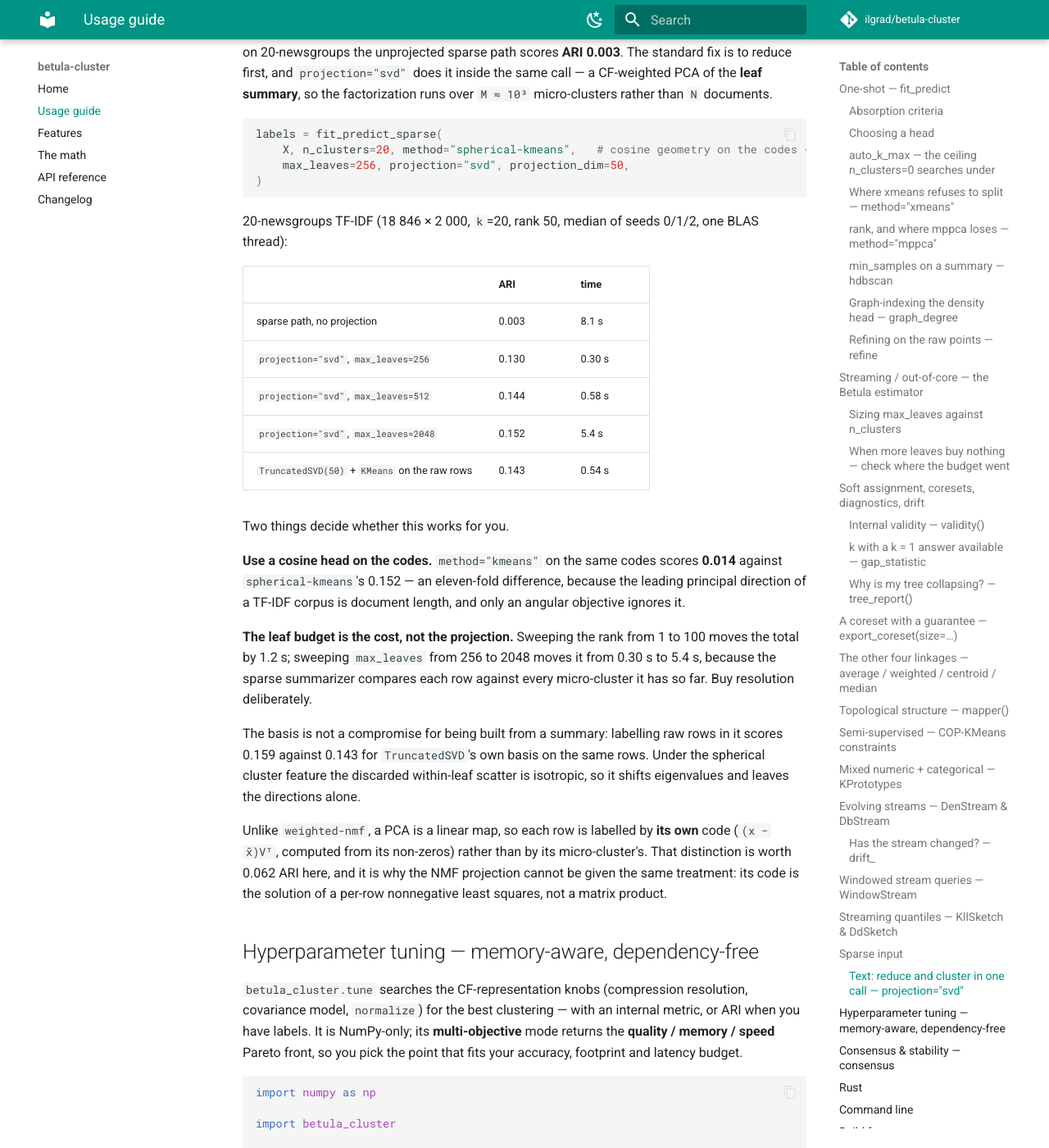
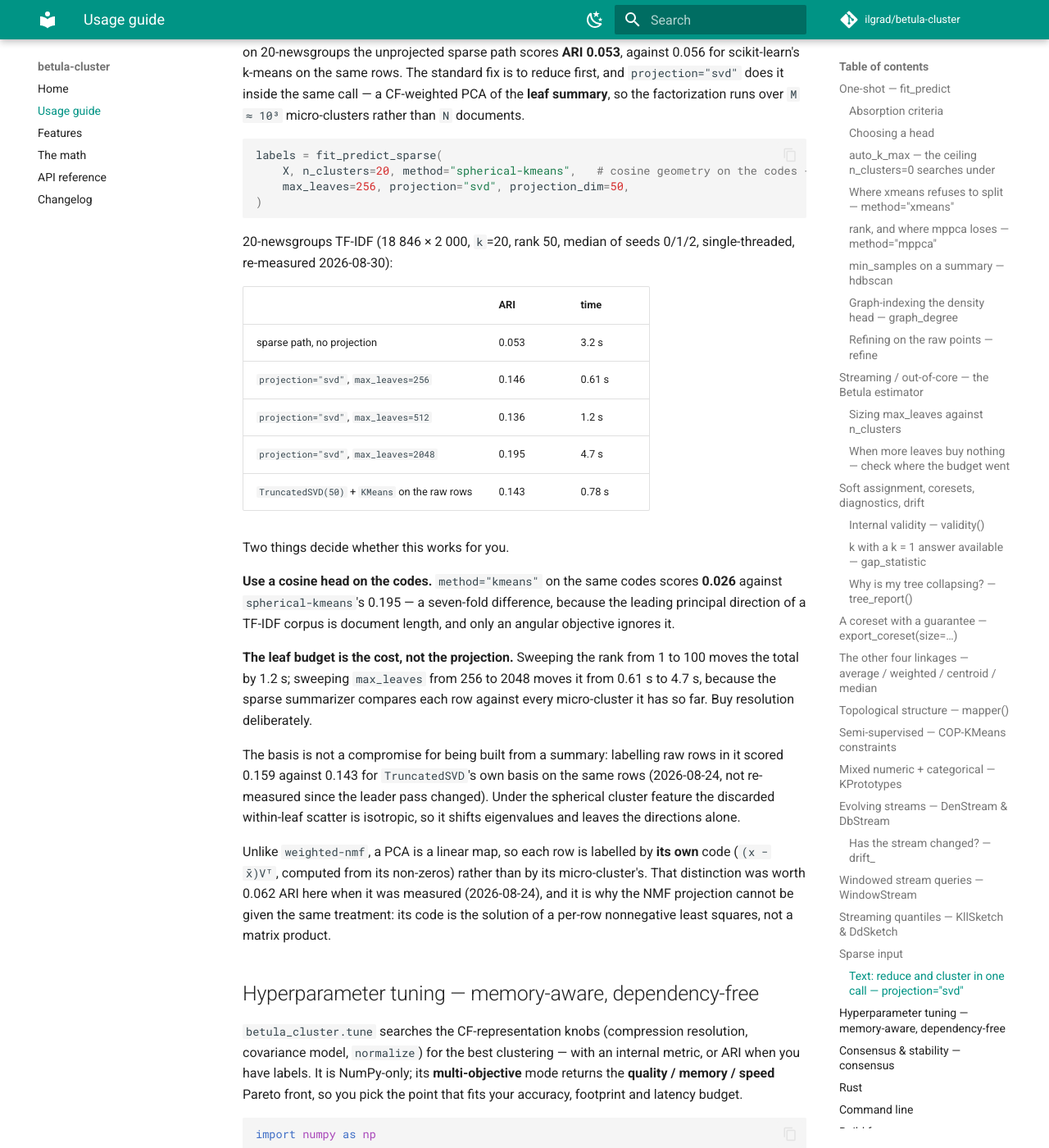
Before and after one commit to ilgrad/betula-cluster, an MkDocs documentation site: the page built from docs/USAGE.md, in a window 1280 px wide and 1400 px high, scrolled down 21664 px. Shown: the whole window at 82% size. Built offline with MkDocs 1.6.1 and Material for MkDocs 9.7.7, drawn with Linux system fonts in a browser that asks for light colours; comment, search, counter and statistics services are not loaded.

Commit message:
fix(sparse): stop one leader swallowing the corpus, then label rows by the cluster they are in
`fit_predict_sparse` returned ARI ~0 on any input where `max_leaves` was smaller
than the row count, while `Betula(...).fit_predict` scored 1.000 on the same
CSR matrix. Two faults with one geometry behind them.

Past the leader budget the pass dropped the proximity gate entirely and absorbed
each further row into its nearest leader. For near-orthogonal sparse rows a
leader of `n` members has `||mu||^2 ~ ||x||^2/n`, so its distance falls toward
`||x||^2` as it grows while a singleton's stays near `2||x||^2`: the first
leader to take a second member was thereafter nearer to *every* remaining row,
and it swallowed the stream -- 4001 of 6000 rows in one leader, 1999 singletons
beside it, on the `examples/10_sparse_highdim.py` fixture. A leader may now hold
at most `32 x (rows / max_leaves)`, soft in the same sense as the dense tree's
`balance=` so a row still lands somewhere when every leader is full.

Each row was then labelled by its nearest *micro-cluster*, an argmin of
`||mu_i||^2 - 2<x, mu_i>` that over centroids of one to six sparse rows is
decided by `||mu_i||^2` -- by how many terms those rows happened to carry --
rather than by overlap. The centre-based heads now label each row by its nearest
*cluster* centroid: the partition the head defines, the rule the dense estimator
has used since 0.6.0, and `O(nnz*k)` against the old `O(nnz*L)`.

Neither works alone. A/B'd on the shipped settings the fixture stays at -0.000
with only the labelling fix and reaches 0.078 with only the cap; with both it is
0.976 against the dense tree's 1.000. The multiple of 32 is measured, not
guessed: swept 1 -> 256 against the uncapped path on two workloads that pull
opposite ways, table in `sparse.rs`. A *tight* cap is worse than none on
20-newsgroups, because spreading the forced rows corrupts every leader where
concentrating them leaves the rest pure -- the plateau starts at 16.

Labels change on every input that spends the leader budget, so the sparse
benchmark is re-measured: raw 0.004 -> 0.038, `projection="svd"` at 2048 leaves
0.152 -> 0.195, and all six `results_sparse.csv` rows in one pass.

The posterior and agglomerative heads have no centre rule to apply here -- a
posterior costs `O(d)` or `O(d^2)` a row, the cost this path exists to avoid --
so they keep the microcluster route, and its weakness is now documented in the
wrapper rather than shipped in silence.

````diff
--- a/docs/USAGE.md
+++ b/docs/USAGE.md
@@ -813,9 +813,10 @@
 ### Text: reduce and cluster in one call — `projection="svd"`
 
 Clustering TF-IDF in its own geometry does not work, and the size of the failure is worth stating:
-on 20-newsgroups the unprojected sparse path scores **ARI 0.003**. The standard fix is to reduce
-first, and `projection="svd"` does it inside the same call — a CF-weighted PCA of the **leaf
-summary**, so the factorization runs over `M ≈ 10³` micro-clusters rather than `N` documents.
+on 20-newsgroups the unprojected sparse path scores **ARI 0.053**, against 0.056 for scikit-learn's
+k-means on the same rows. The standard fix is to reduce first, and `projection="svd"` does it inside
+the same call — a CF-weighted PCA of the **leaf summary**, so the factorization runs over `M ≈ 10³`
+micro-clusters rather than `N` documents.
 
 ```python
 labels = fit_predict_sparse(
@@ -824,34 +825,37 @@
 )
 ```
 
-20-newsgroups TF-IDF (18 846 × 2 000, `k`=20, rank 50, median of seeds 0/1/2, one BLAS thread):
+20-newsgroups TF-IDF (18 846 × 2 000, `k`=20, rank 50, median of seeds 0/1/2, single-threaded,
+re-measured 2026-08-30):
 
 | | ARI | time |
 |---|---|---|
-| sparse path, no projection | 0.003 | 8.1 s |
-| `projection="svd"`, `max_leaves=256` | 0.130 | 0.30 s |
-| `projection="svd"`, `max_leaves=512` | 0.144 | 0.58 s |
-| `projection="svd"`, `max_leaves=2048` | 0.152 | 5.4 s |
-| `TruncatedSVD(50)` + `KMeans` on the raw rows | 0.143 | 0.54 s |
+| sparse path, no projection | 0.053 | 3.2 s |
+| `projection="svd"`, `max_leaves=256` | 0.146 | 0.61 s |
+| `projection="svd"`, `max_leaves=512` | 0.136 | 1.2 s |
+| `projection="svd"`, `max_leaves=2048` | 0.195 | 4.7 s |
+| `TruncatedSVD(50)` + `KMeans` on the raw rows | 0.143 | 0.78 s |
 
 Two things decide whether this works for you.
 
-**Use a cosine head on the codes.** `method="kmeans"` on the same codes scores **0.014** against
-`spherical-kmeans`'s 0.152 — an eleven-fold difference, because the leading principal direction of a
+**Use a cosine head on the codes.** `method="kmeans"` on the same codes scores **0.026** against
+`spherical-kmeans`'s 0.195 — a seven-fold difference, because the leading principal direction of a
 TF-IDF corpus is document length, and only an angular objective ignores it.
 
 **The leaf budget is the cost, not the projection.** Sweeping the rank from 1 to 100 moves the total
-by 1.2 s; sweeping `max_leaves` from 256 to 2048 moves it from 0.30 s to 5.4 s, because the sparse
+by 1.2 s; sweeping `max_leaves` from 256 to 2048 moves it from 0.61 s to 4.7 s, because the sparse
 summarizer compares each row against every micro-cluster it has so far. Buy resolution deliberately.
 
-The basis is not a compromise for being built from a summary: labelling raw rows in it scores 0.159
-against 0.143 for `TruncatedSVD`'s own basis on the same rows. Under the spherical cluster feature the
-discarded within-leaf scatter is isotropic, so it shifts eigenvalues and leaves the directions alone.
+The basis is not a compromise for being built from a summary: labelling raw rows in it scored 0.159
+against 0.143 for `TruncatedSVD`'s own basis on the same rows (2026-08-24, not re-measured since the
+leader pass changed). Under the spherical cluster feature the discarded within-leaf scatter is
+isotropic, so it shifts eigenvalues and leaves the directions alone.
 
 Unlike `weighted-nmf`, a PCA is a linear map, so each row is labelled by **its own** code
-(`(x − x̄)Vᵀ`, computed from its non-zeros) rather than by its micro-cluster's. That distinction is
-worth 0.062 ARI here, and it is why the NMF projection cannot be given the same treatment: its code
-is the solution of a per-row nonnegative least squares, not a matrix product.
+(`(x − x̄)Vᵀ`, computed from its non-zeros) rather than by its micro-cluster's. That distinction was
+worth 0.062 ARI here when it was measured (2026-08-24), and it is why the NMF projection cannot be
+given the same treatment: its code is the solution of a per-row nonnegative least squares, not a
+matrix product.
 
 ## Hyperparameter tuning — memory-aware, dependency-free
 
````
Also changed, not shown: CHANGELOG.md (+25 -0 lines), DESIGN.md (+7 -1 lines), bench/RESULTS.md (+59 -40 lines), 7 other files.
